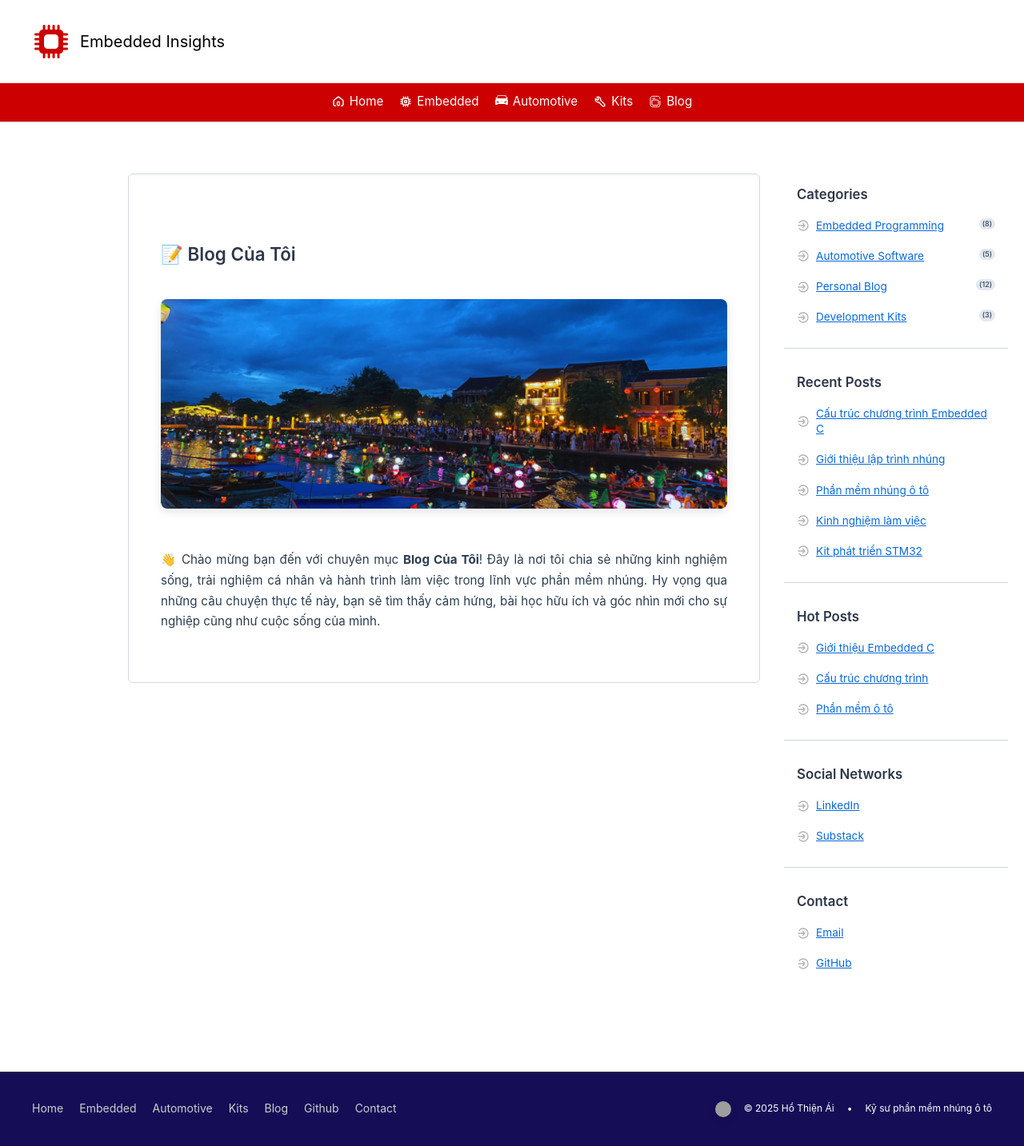
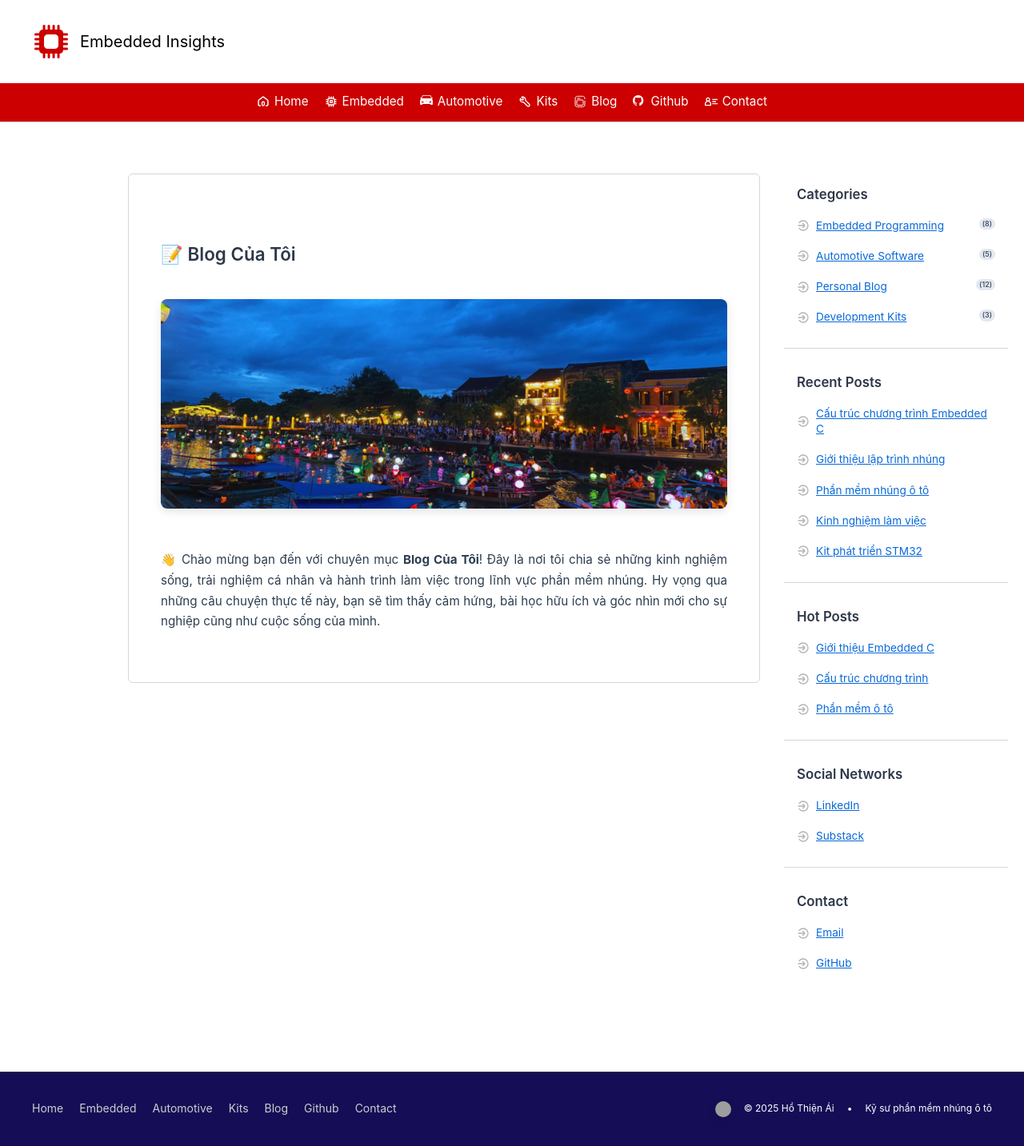
Before and after one commit to ai-ho/ai-ho.github.io, a Jekyll site: the page built from blog/index.md, in a window 1280 px wide. Shown: the whole page at 80% size. Built offline with Jekyll 4.4.1, drawn with Linux system fonts in a browser that asks for light colours; some web fonts are replaced; grey boxes are pictures that could not be loaded.

Commit message:
Display Contact menu

```diff
--- a/_layouts/default.html
+++ b/_layouts/default.html
@@ -1019,6 +1019,8 @@
         <a href="/automotive/" class="nav-priority"><img src="/assets/icons/automotive.svg" alt="" class="nav-icon"> Automotive</a>
         <a href="/kits/" class="nav-priority"><img src="/assets/icons/kits.svg" alt="" class="nav-icon"> Kits</a>
         <a href="/blog/"><img src="/assets/icons/blog.svg" alt="" class="nav-icon"> Blog</a>
+        <a href="https://github.com/ai-ho"><img src="/assets/icons/github.svg" alt="" class="nav-icon"> Github</a>
+        <a href="/contact/"><img src="/assets/icons/contact.svg" alt="" class="nav-icon"> Contact</a>
         <div class="dropdown-menu" id="dropdownMenu">
           <a href="/"><img src="/assets/icons/home.svg" alt="" class="nav-icon"> Home</a>
           <a href="/embedded/"><img src="/assets/icons/embedded.svg" alt="" class="nav-icon"> Embedded</a>
```
